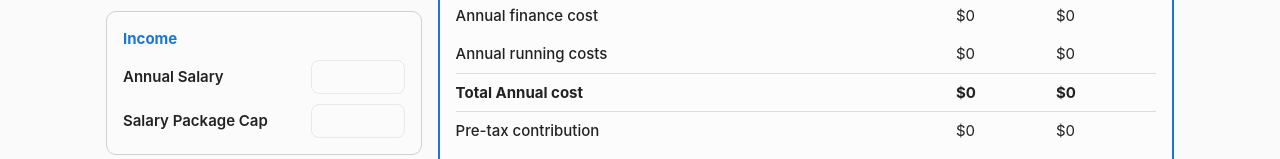
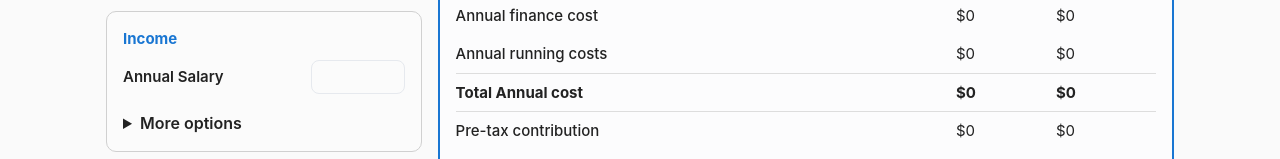
Before and after one commit to William-Aitken/novated-calculator, a Next.js app: page / in a window 1280 px wide. Shown: the part 797-956 px from the top of the page. Built offline with nearby package versions, Linux system fonts and the light colour scheme.

Commit message:
hid salary packaging cap input

```diff
--- a/src/app/page.tsx
+++ b/src/app/page.tsx
@@ -2059,6 +2059,10 @@ export default function HomePage() {
                   className="input--compact align-end"
                 />
 
+                <div style={{ gridColumn: '1 / -1' }}>
+                  <details style={{ marginTop: '8px' }}>
+                    <summary style={{ cursor: 'pointer', fontWeight: 600 }}>More options</summary>
+                    <div style={{ marginTop: '8px', display: 'grid', gridTemplateColumns: '150px auto', gap: '10px', alignItems: 'center' }}>
                       <label className="form-label">Salary Package Cap</label>
                       <input
                         type="number"
@@ -2075,6 +2079,9 @@ export default function HomePage() {
                         }}
                         className="input--compact align-end"
                       />
+                    </div>
+                  </details>
+                </div>
               </div>
 
             </div>
```
Lines whose indentation alone changed are shown as unchanged.
